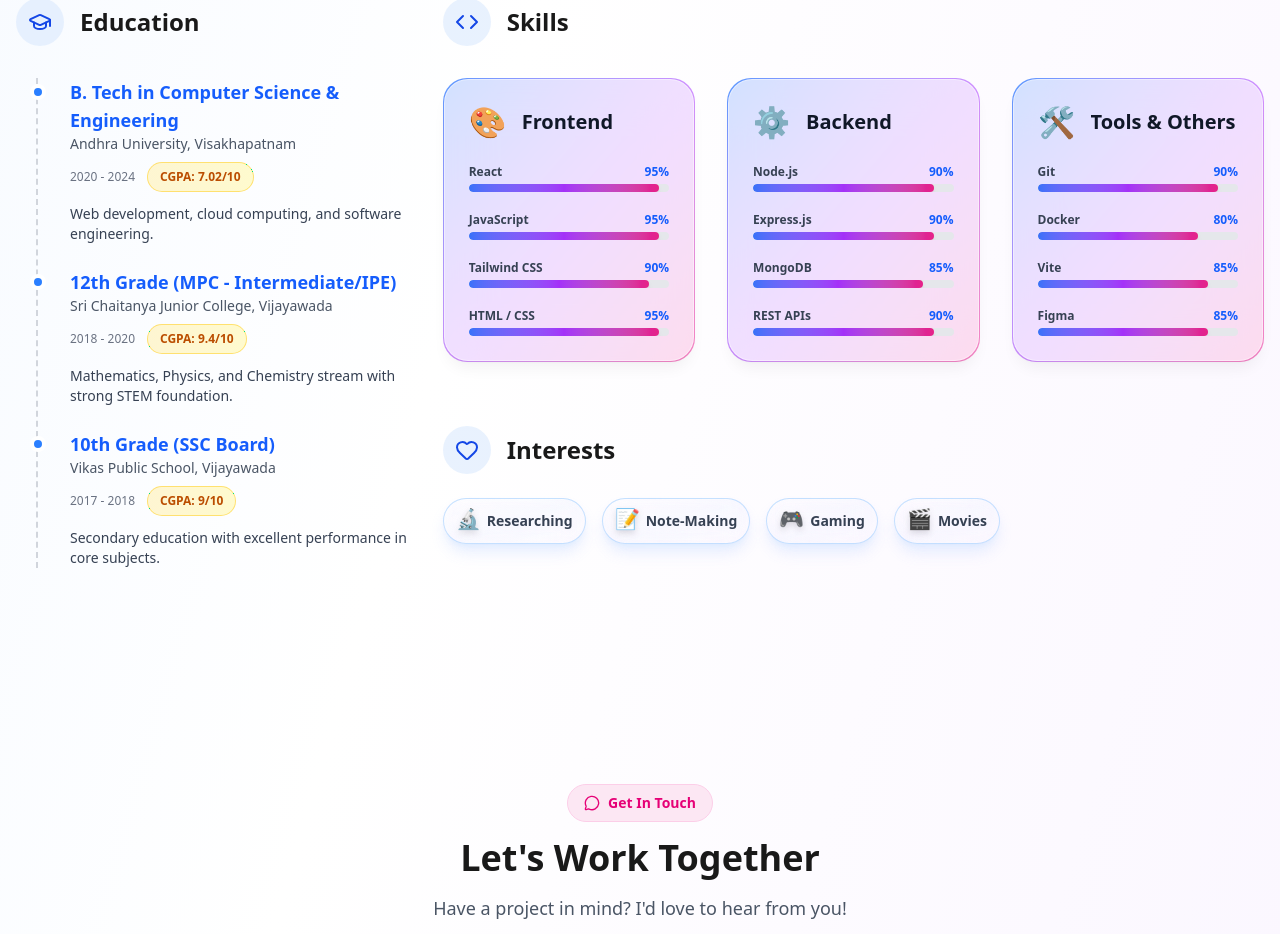
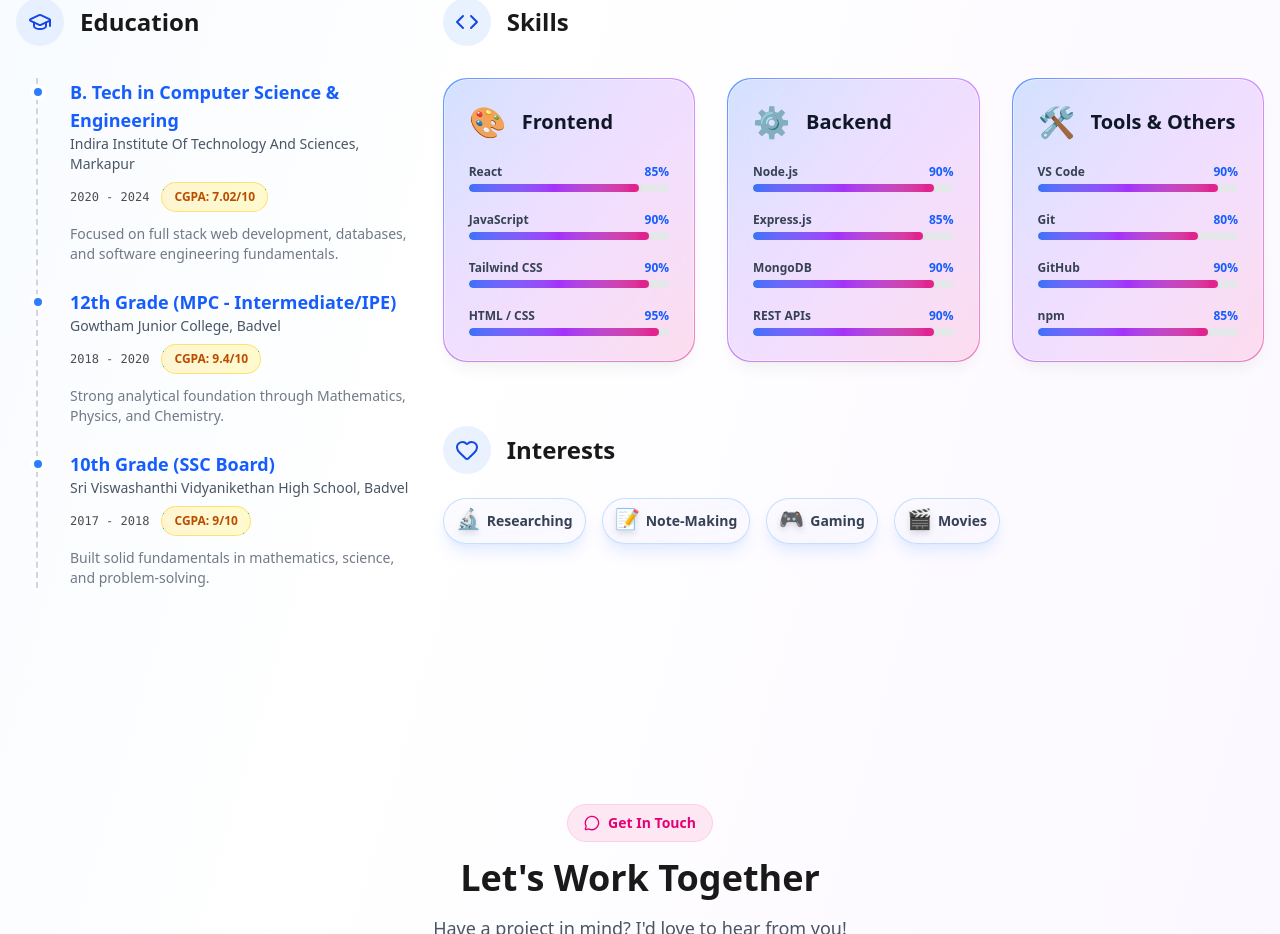
Before and after one commit to Shaik-Nagur-Basha/nagur.dev, a React (Vite) app in the folder frontend/: page / in a window 1280 px wide. Shown: the part 2620-3554 px from the top of the page. Built offline with nearby package versions, Linux system fonts and the light colour scheme.

Commit message:
fix: Update educational details and skill levels in FoundationsAndInterests component

```diff
--- a/frontend/src/components/FoundationsAndInterests.jsx
+++ b/frontend/src/components/FoundationsAndInterests.jsx
@@ -25,26 +25,27 @@ function FoundationsAndInterests() {
   const education = [
     {
       degree: "B. Tech in Computer Science & Engineering",
-      institution: "Andhra University, Visakhapatnam",
+      institution: "Indira Institute Of Technology And Sciences, Markapur",
       year: "2020 - 2024",
       cgpa: "7.02/10",
-      details: "Web development, cloud computing, and software engineering.",
+      details:
+        "Focused on full stack web development, databases, and software engineering fundamentals.",
     },
     {
       degree: "12th Grade (MPC - Intermediate/IPE)",
-      institution: "Sri Chaitanya Junior College, Vijayawada",
+      institution: "Gowtham Junior College, Badvel",
       year: "2018 - 2020",
       cgpa: "9.4/10",
       details:
-        "Mathematics, Physics, and Chemistry stream with strong STEM foundation.",
+        "Strong analytical foundation through Mathematics, Physics, and Chemistry.",
     },
     {
       degree: "10th Grade (SSC Board)",
-      institution: "Vikas Public School, Vijayawada",
+      institution: "Sri Viswashanthi Vidyanikethan High School, Badvel",
       year: "2017 - 2018",
       cgpa: "9/10",
       details:
-        "Secondary education with excellent performance in core subjects.",
+        "Built solid fundamentals in mathematics, science, and problem-solving.",
     },
   ];
 
@@ -53,8 +54,8 @@ function FoundationsAndInterests() {
       category: "Frontend",
       icon: "🎨",
       skills: [
-        { name: "React", level: 95 },
-        { name: "JavaScript", level: 95 },
+        { name: "React", level: 85 },
+        { name: "JavaScript", level: 90 },
         { name: "Tailwind CSS", level: 90 },
         { name: "HTML / CSS", level: 95 },
       ],
@@ -64,8 +65,8 @@ function FoundationsAndInterests() {
       icon: "⚙️",
       skills: [
         { name: "Node.js", level: 90 },
-        { name: "Express.js", level: 90 },
-        { name: "MongoDB", level: 85 },
+        { name: "Express.js", level: 85 },
+        { name: "MongoDB", level: 90 },
         { name: "REST APIs", level: 90 },
       ],
     },
@@ -73,10 +74,10 @@ function FoundationsAndInterests() {
       category: "Tools & Others",
       icon: "🛠️",
       skills: [
-        { name: "Git", level: 90 },
-        { name: "Docker", level: 80 },
-        { name: "Vite", level: 85 },
-        { name: "Figma", level: 85 },
+        { name: "VS Code", level: 90 },
+        { name: "Git", level: 80 },
+        { name: "GitHub", level: 90 },
+        { name: "npm", level: 85 },
       ],
     },
   ];
@@ -180,7 +181,7 @@ function FoundationsAndInterests() {
                       </p>
                       <div className="flex items-center gap-3 mt-2 mb-3">
                         <p
-                          className={`text-xs ${darkMode ? "text-gray-500" : "text-gray-500"}`}
+                          className={`text-xs font-mono ${darkMode ? "text-white/70" : "text-black/70"}`}
                         >
                           {edu.year}
                         </p>
@@ -195,7 +196,7 @@ function FoundationsAndInterests() {
                         </span>
                       </div>
                       <p
-                        className={`mt-2 text-sm ${darkMode ? "text-gray-300" : "text-gray-700"}`}
+                        className={`mt-2 text-sm ${darkMode ? "text-gray-300/70" : "text-gray-700/70"}`}
                       >
                         {edu.details}
                       </p>
```
